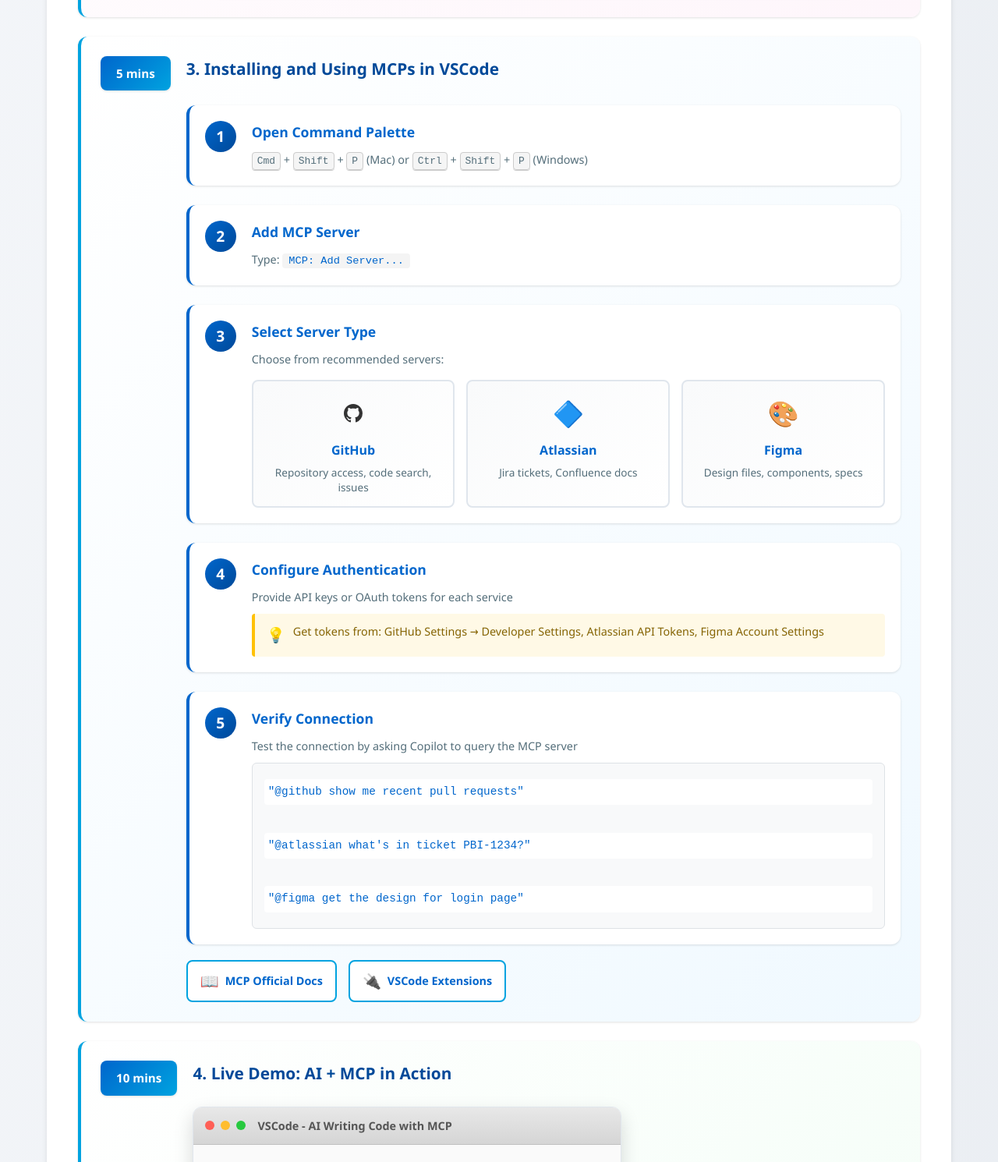
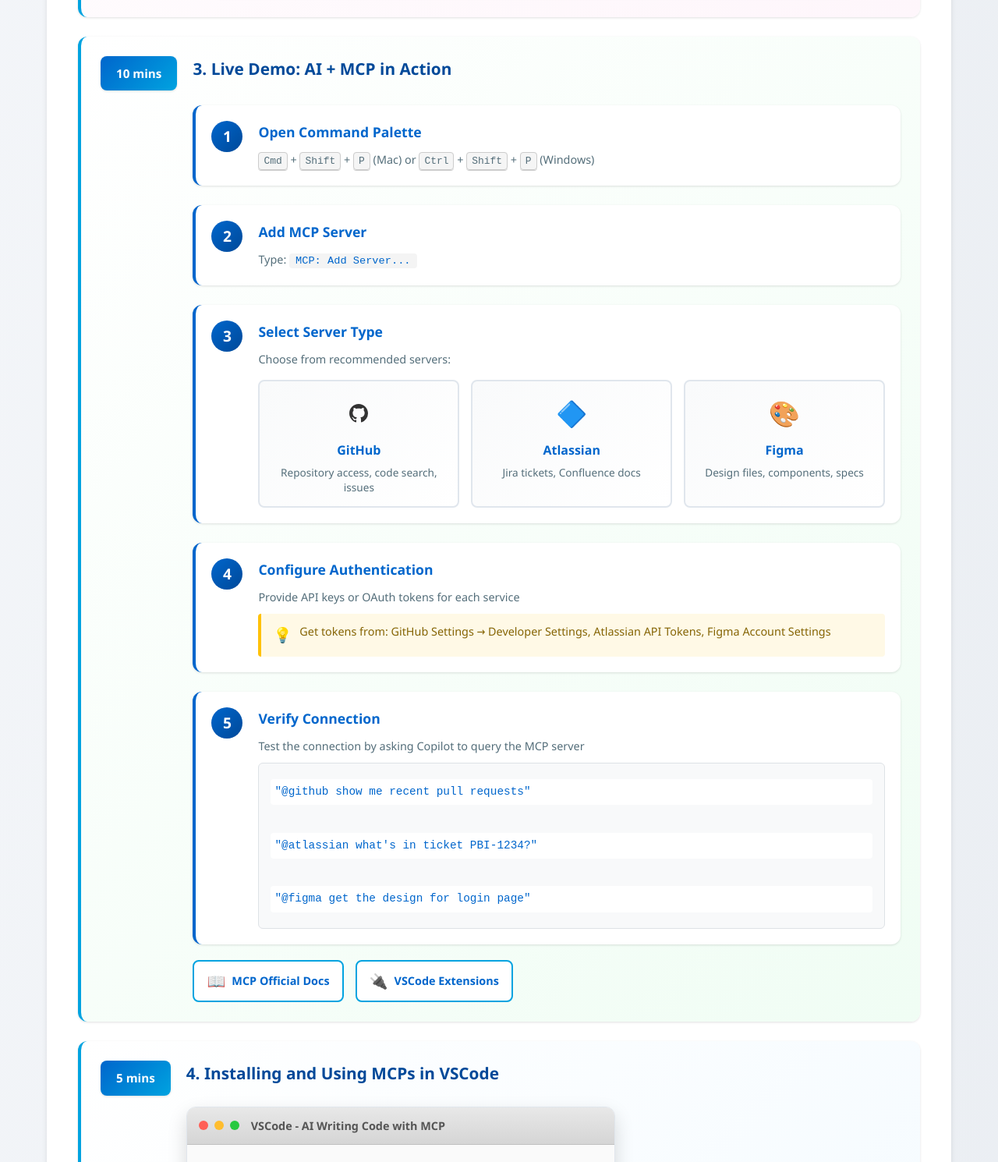
Before and after one commit to subhoney/mcp-agentic-demo, a website: page views/index.html in a window 1280 px wide. Shown: the part 2736-4226 px from the top of the page at 78% size. Drawn offline with Linux system fonts and the light colour scheme.

Commit message:
Reorder sections

```diff
--- a/views/index.html
+++ b/views/index.html
@@ -219,10 +219,10 @@
               </div>
             </div>
 
-            <div class="agenda-item vscode-item">
-              <div class="time-badge">5 mins</div>
+            <div class="agenda-item demo-item">
+              <div class="time-badge">10 mins</div>
               <div class="agenda-content">
-                <h4>3. Installing and Using MCPs in VSCode</h4>
+                <h4>3. Live Demo: AI + MCP in Action</h4>
 
                 <!-- Step-by-step installation -->
                 <div class="installation-steps">
@@ -407,10 +407,10 @@
               </div>
             </div>
 
-            <div class="agenda-item demo-item">
-              <div class="time-badge">10 mins</div>
+            <div class="agenda-item vscode-item">
+              <div class="time-badge">5 mins</div>
               <div class="agenda-content">
-                <h4>4. Live Demo: AI + MCP in Action</h4>
+                <h4>4. Installing and Using MCPs in VSCode</h4>
 
                 <!-- Demo Preview -->
                 <div class="demo-preview">
```
